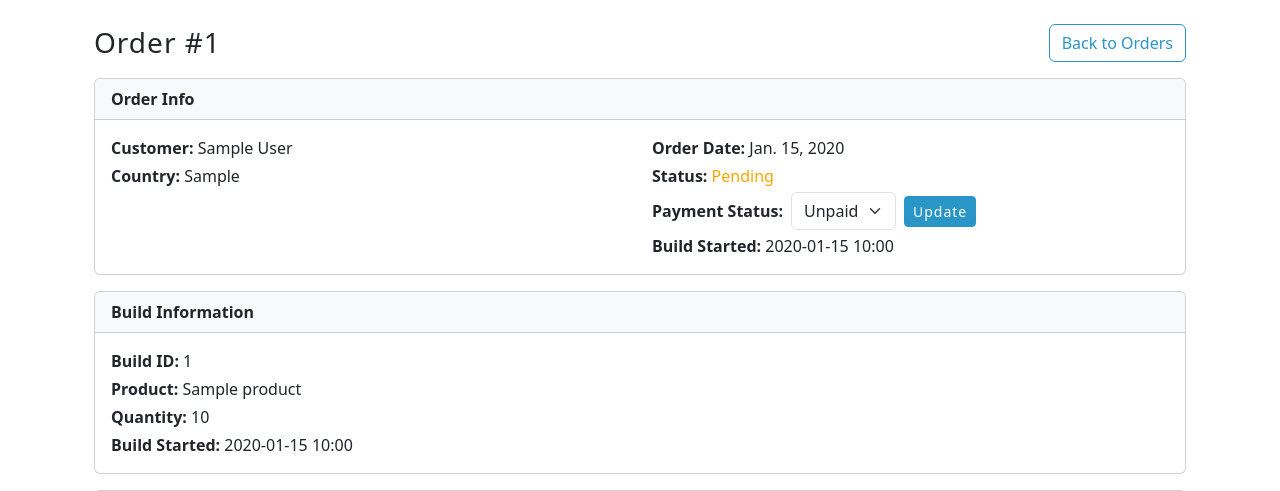
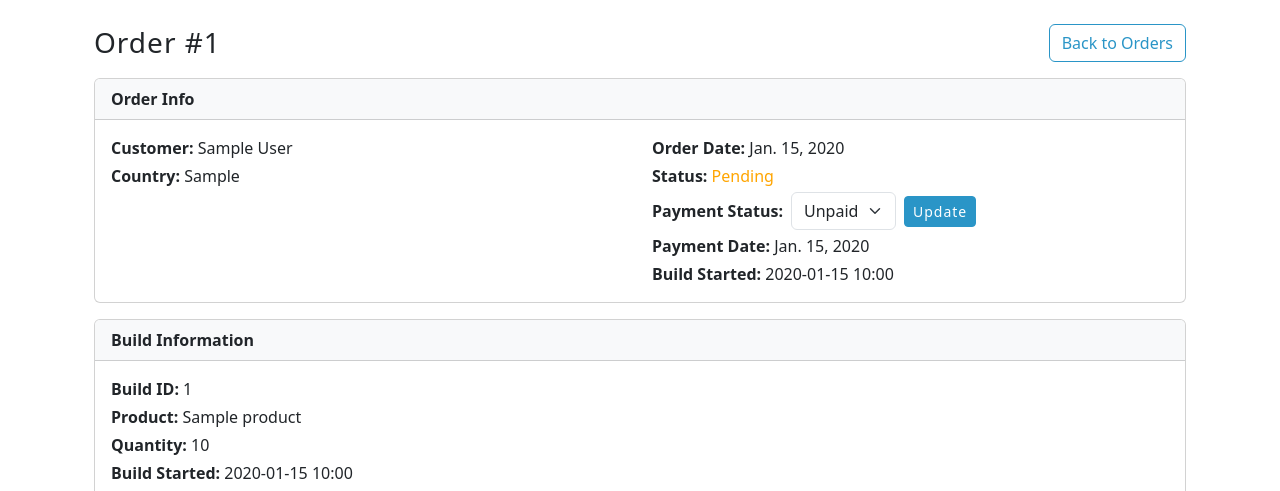
Before and after one commit to pridding/Ungoverned, a Django app: page /orders/1/ in a window 1280 px wide. Shown: the part 57-548 px from the top of the page. Run offline with Django 5.2, Linux system fonts and the light colour scheme; a user stored in the database is signed in; tables that the repository leaves empty hold one stand-in row (values such as "Sample post").

Commit message:
Enhance payment tracking with payment date and UX improvements
- add payment_date field to Order (nullable)
- display payment date on order detail page
- automatically set payment_date when status changes to paid
- clear payment_date when status set to unpaid
- remove redundant "View" column from orders list
- make payment status clickable to open order detail
- improve overall orders list UX and reduce visual clutter

```diff
--- a/ungoverned_app/models.py
+++ b/ungoverned_app/models.py
@@ -281,6 +281,14 @@ class Order(models.Model):
         ("paid", "Paid"),
     ]
 
+    payment_status = models.CharField(
+        max_length=20,
+        choices=PAYMENT_STATUS_CHOICES,
+        default="unpaid",
+    )
+
+    payment_date = models.DateField(blank=True, null=True)
+
     customer = models.ForeignKey(Customer, on_delete=models.CASCADE)
     products = models.ManyToManyField(Product, through="OrderItem")
 
--- a/ungoverned_app/templates/orders/order_detail.html
+++ b/ungoverned_app/templates/orders/order_detail.html
@@ -49,6 +49,15 @@
               </div>
             </div>
           </form>
+
+          <p class="mb-1">
+            <strong>Payment Date:</strong>
+            {% if order.payment_date %}
+              {{ order.payment_date }}
+            {% else %}
+              —
+            {% endif %}
+          </p>
 
           <p class="mb-0"><strong>Build Started:</strong>
             {% with build=order.productbuild_set.first %}
--- a/ungoverned_app/views.py
+++ b/ungoverned_app/views.py
@@ -687,7 +687,16 @@ def order_detail(request, order_id):
             notes_form = OrderNotesForm(instance=order)
 
             if payment_form.is_valid():
-                payment_form.save()
+                updated_order = payment_form.save(commit=False)
+
+                if updated_order.payment_status == "paid":
+                    if not updated_order.payment_date:
+                        updated_order.payment_date = timezone.now().date()
+                else:
+                    updated_order.payment_date = None
+
+                updated_order.save()
+
                 messages.success(request, f"Updated payment status for Order #{order.id}.")
                 return redirect("order_detail", order_id=order.id)
 
```
Also changed, not shown: ungoverned_app/templates/orders/orders_list.html (+7 -12 lines), ungoverned_app/migrations/0027_order_payment_date.py (added).
